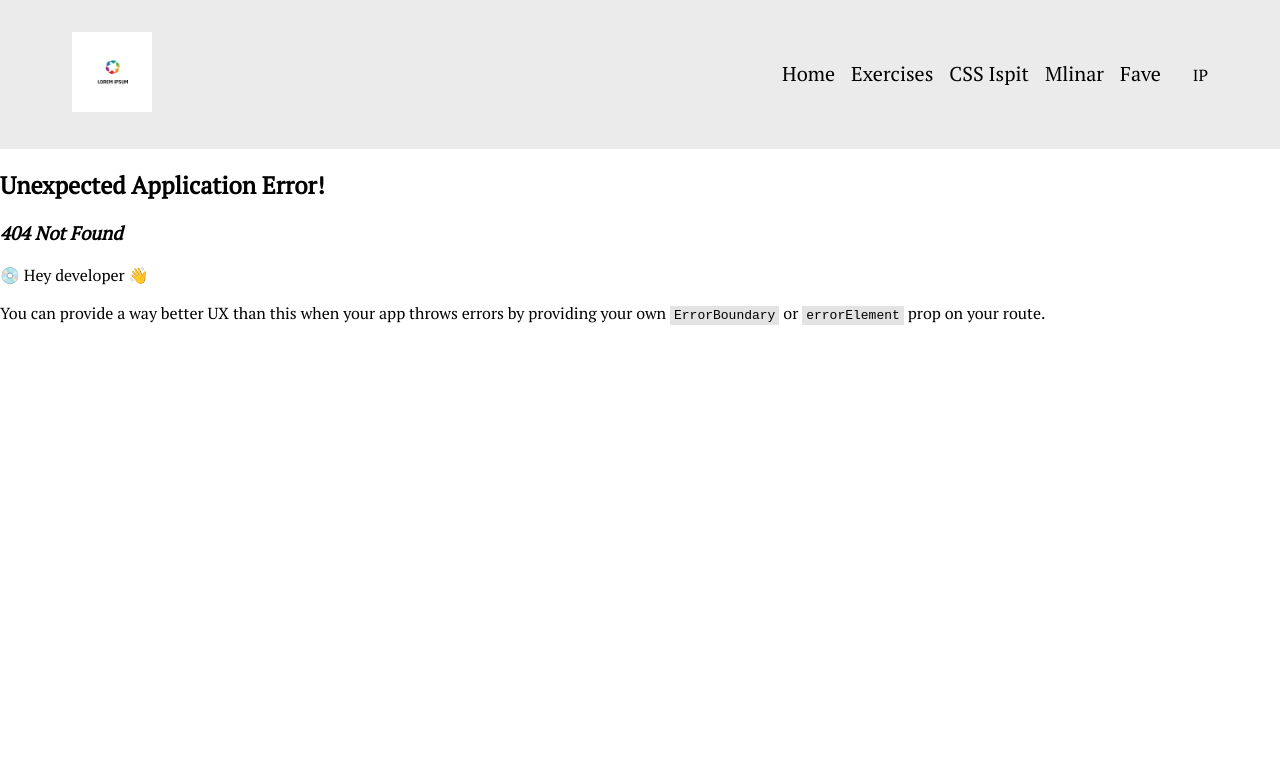
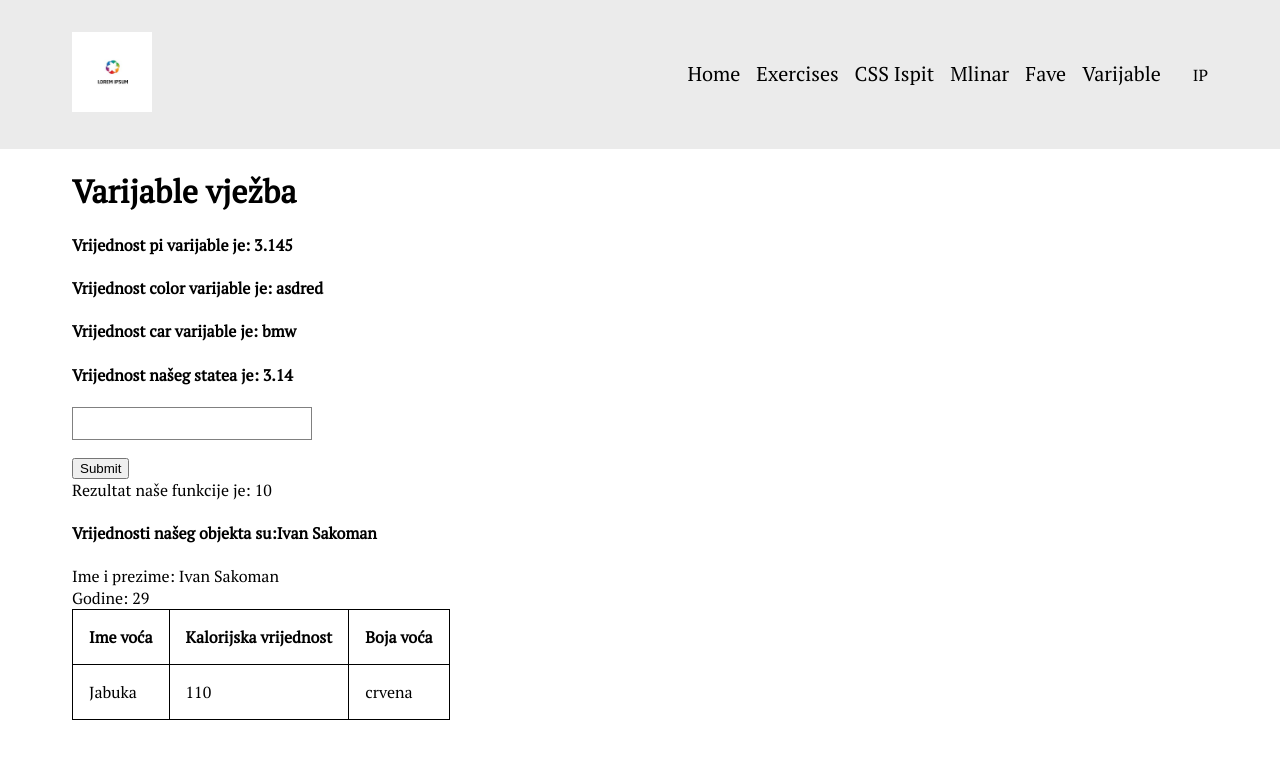
Before and after one commit to Puljkhan/react.app, a React (Vite) app: page /varijable in a window 1280 px wide. Before the commit this address had no page. Shown: the top 758 px of the page. Built offline with nearby package versions, Linux system fonts and the light colour scheme.

Commit message:
add variables

```diff
--- a/src/App.tsx
+++ b/src/App.tsx
@@ -7,6 +7,7 @@ import Ispit from "./pages/ispit";
 import Home from "./pages/home";
 import Mlinar from "./pages/mlinar";
 import Fave from "./pages/fave";
+import Varijable from "./pages/varijable";
 
 const App = () => {
   const router = createBrowserRouter([
@@ -30,6 +31,10 @@ const App = () => {
       path: "/fave",
       element: <Fave />,
     },
+    {
+      path: "/varijable",
+      element: <Varijable />,
+    },
   ]);
 
   return (
--- a/src/components/header.tsx
+++ b/src/components/header.tsx
@@ -24,6 +24,9 @@ const Header = () => {
             <a className="header__nav__item" href="/fave">
               Fave
             </a>
+            <a className="header__nav__item" href="/varijable">
+              Varijable
+            </a>
           </nav>
           <div>IP</div>
         </div>
--- /dev/null
+++ b/src/pages/varijable.tsx
@@ -0,0 +1,90 @@
+import { useState } from "react";
+
+type UserType = {
+  name: string;
+  lastName: string;
+  age: number;
+  height: string;
+};
+
+const Varijable = () => {
+  const [value, setValue] = useState<number>(3.14);
+
+  const name: string = "Jabuka";
+  const calories: number = 110;
+  const fruitColor: string = "crvena";
+  const pi: number = 3.14;
+  const number: number = 4;
+  let color: string = "red";
+  //dostupne marke automobila
+  let car: "bmw" | "audi" | "ferrari" = "bmw";
+  const obj = {
+    name: "Ivan",
+    lastName: "Sakoman",
+    age: 29,
+    height: "183cm",
+  };
+
+  color = "green";
+  color = "asd";
+  //Obije vrijednosti moraju biti true, kako bi program ušao u if statement
+  if (pi & number) {
+    console.log(pi);
+  }
+  //samo jedna od varijabli treba biti true
+  if (pi | number) {
+  }
+
+  const addOnOurValue = (ourValue: number, secondNumber: number) => {
+    return number + ourValue + secondNumber;
+  };
+
+  const handleValue = () => {
+    const input = document.getElementsByClassName(
+      "input"
+    )[0] as HTMLInputElement;
+    console.log(input.value);
+    setValue(Number(input.value));
+  };
+
+  return (
+    <div className="container">
+      <h1>Varijable vježba</h1>
+      <div>
+        <h4>Vrijednost pi varijable je: {pi + "5"}</h4>
+        <h4>Vrijednost color varijable je: {color + "red"}</h4>
+        <h4>Vrijednost car varijable je: {car}</h4>
+      </div>
+      <div>
+        <h4>Vrijednost našeg statea je: {value}</h4>
+        <input className="input" type="number" />
+        <button onClick={() => handleValue()}>Submit</button>
+      </div>
+      <div>Rezultat naše funkcije je: {addOnOurValue(1, 5)}</div>
+      <div>
+        <h4>
+          Vrijednosti našeg objekta su:
+          {obj.name} {obj.lastName}
+        </h4>
+        <div>
+          Ime i prezime: {obj.name} {obj.lastName}
+        </div>
+        <div>Godine: {obj.age}</div>
+      </div>
+      <table className="table">
+        <tr>
+          <th>Ime voća</th>
+          <th>Kalorijska vrijednost</th>
+          <th>Boja voća</th>
+        </tr>
+        <tr>
+          <td>{name}</td>
+          <td>{calories}</td>
+          <td>{fruitColor}</td>
+        </tr>
+      </table>
+    </div>
+  );
+};
+
+export default Varijable;
--- /dev/null
+++ b/src/styles/components/table.scss
@@ -0,0 +1,9 @@
+.table {
+  border: 1px solid black;
+  border-collapse: collapse;
+  th,
+  td {
+    border: 1px solid black;
+    padding: 1rem;
+  }
+}
--- a/src/styles/styles.scss
+++ b/src/styles/styles.scss
@@ -18,3 +18,4 @@
 @import "./components/toggle.scss";
 @import "./components/ispit.scss";
 @import "./components/mlinar.scss";
+@import "./components/table.scss";
```
